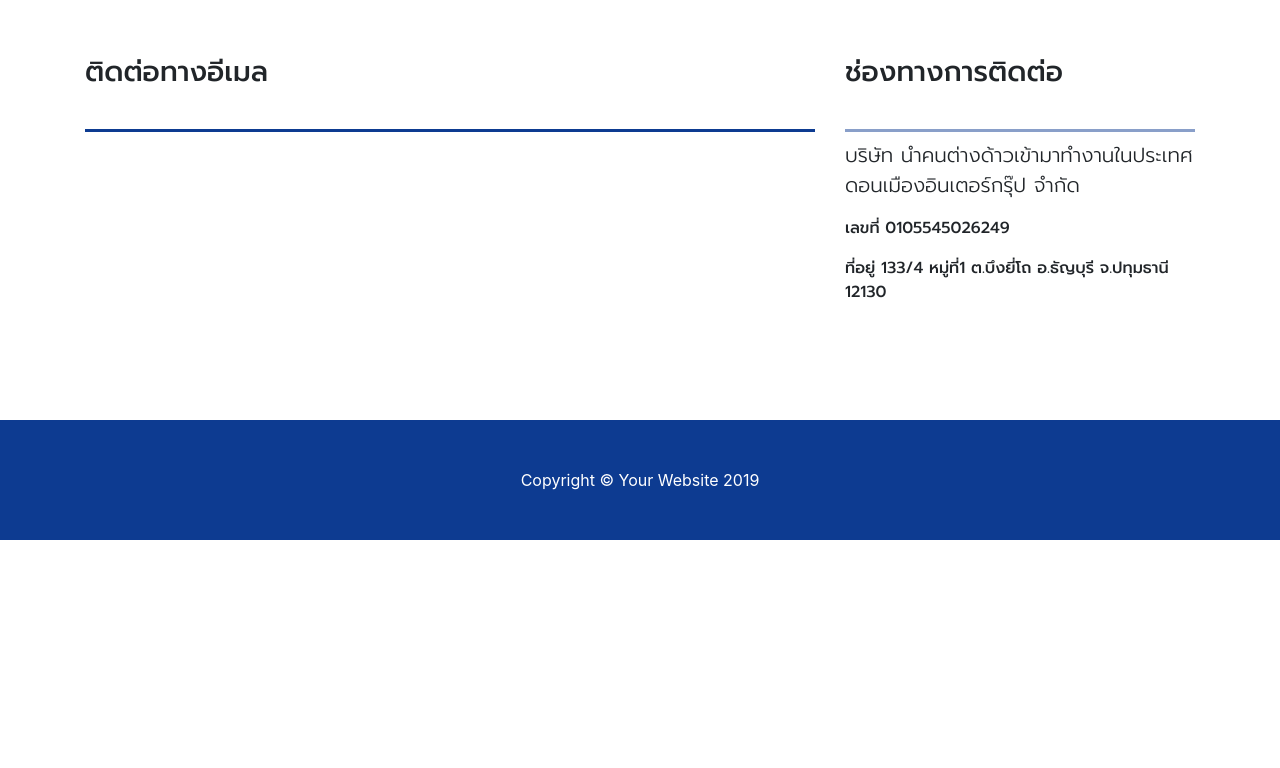
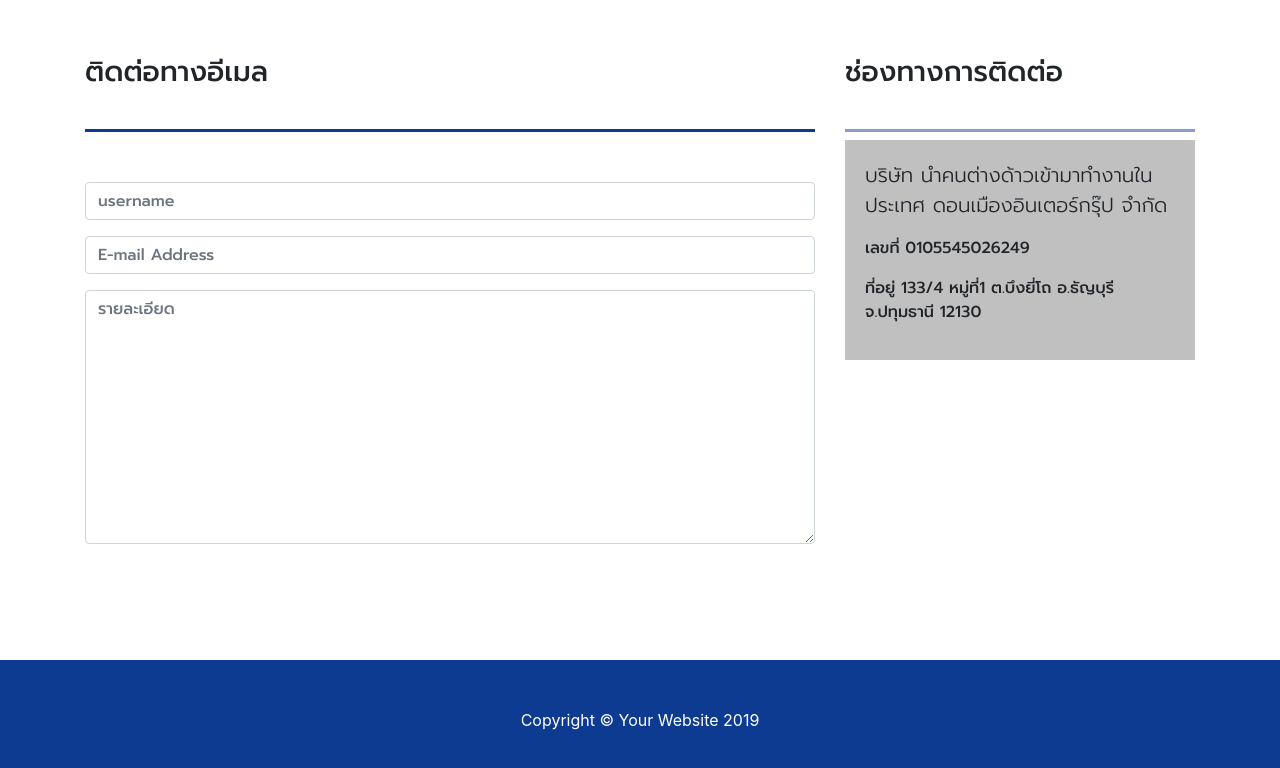
Before and after one commit to ThanakritTG8/DmgWebsite, a website with bundled scripts: page index.html in a window 1280 px wide. Shown: the part 2938-3706 px from the top of the page. Before the commit the page ends 3478 px from the top, so only its background shows below. Built offline with nearby package versions, Linux system fonts and the light colour scheme.

Commit message:
edit contact

```diff
--- a/css/scrolling-nav.css
+++ b/css/scrolling-nav.css
@@ -201,7 +201,7 @@ header.masthead {
   padding-bottom: 50px;
 }
 
-#mail-contact {
+#mail {
   width: 100%;
   border-bottom: rgb(13, 59, 145) solid;
   padding-top: 50px;
@@ -215,6 +215,11 @@ header.masthead {
   padding-bottom: 40px;
 }
 
-#address-contact {
+#all-contact {
+  background-color: #c0c0c0;
 
 }
+
+#card-contact {
+  margin-top: 50px;
+}
--- a/index.html
+++ b/index.html
@@ -266,16 +266,32 @@
           <div class="row">
 
             <div class="col-lg-8">
-              <h3 id="mail-contact">ติดต่อทางอีเมล</h3>
+              <h3 id="mail">ติดต่อทางอีเมล</h3>
+
+              <div id="card-contact">
+                <div class="form-group">
+                  <input type="text" name="" id="usrname" class="form-control" placeholder="username">
+                </div>
+                <div class="form-group">
+                  <input type="email" class="form-control" name="" id="eml" placeholder="E-mail Address">
+                </div>
+                <div class="form-group">
+                  <textarea class="form-control" name="" id="" rows="10" placeholder="รายละเอียด"></textarea>
+                </div>
+              </div>
+
             </div>
 
             <div class="col-lg-4">
               <h3 id="address">ช่องทางการติดต่อ</h3>
-              <p class="lead" id="address-contact">
-                บริษัท นำคนต่างด้าวเข้ามาทำงานในประเทศ ดอนเมืองอินเตอร์กรุ๊ป จำกัด
-              </p>
-              <p>เลขที่ 0105545026249</p>
-              <p>ที่อยู่ 133/4 หมู่ที่1 ต.บึงยี่โถ อ.ธัญบุรี จ.ปทุมธานี 12130</p>
+              <div class="card-body" id="all-contact">
+
+                <p class="lead" id="address-contact">
+                  บริษัท นำคนต่างด้าวเข้ามาทำงานในประเทศ ดอนเมืองอินเตอร์กรุ๊ป จำกัด
+                </p>
+                <p>เลขที่ 0105545026249</p>
+                <p>ที่อยู่ 133/4 หมู่ที่1 ต.บึงยี่โถ อ.ธัญบุรี จ.ปทุมธานี 12130</p>
+              </div>
             </div>
           </div>
 
```
